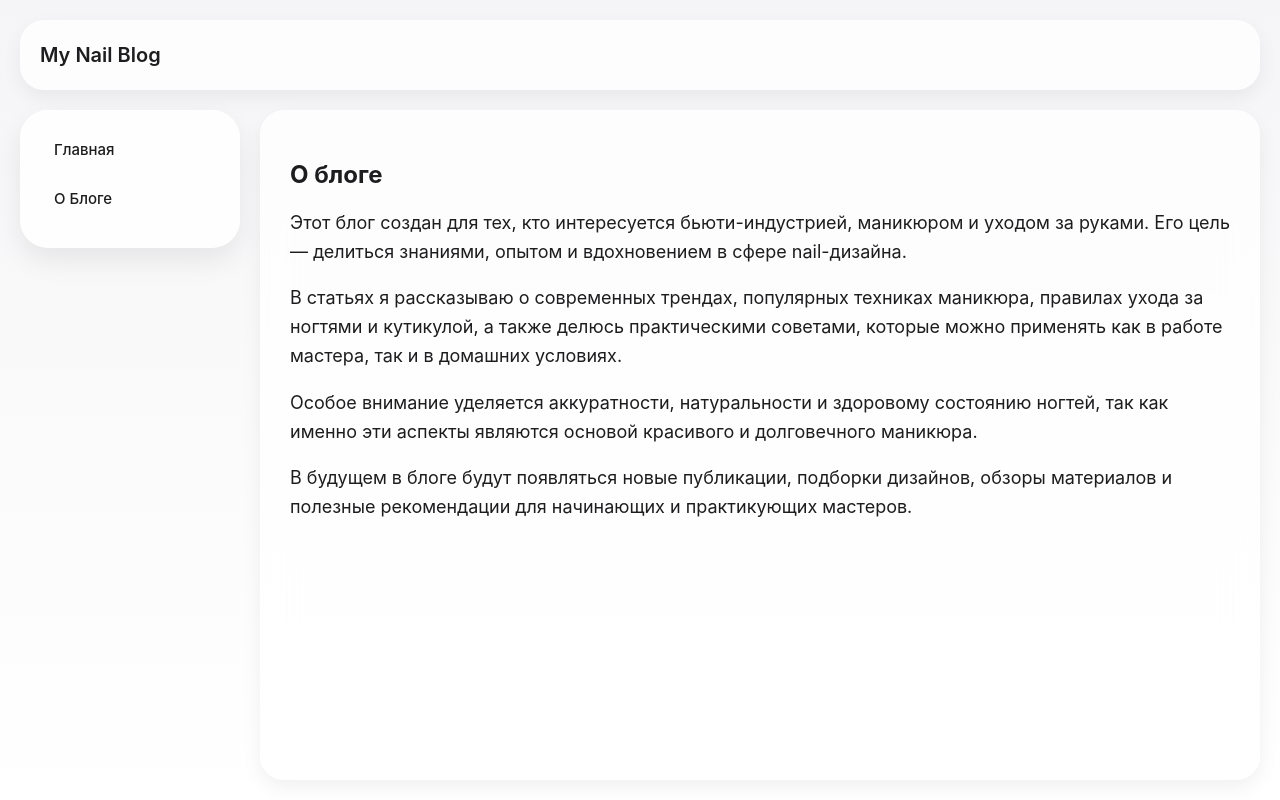
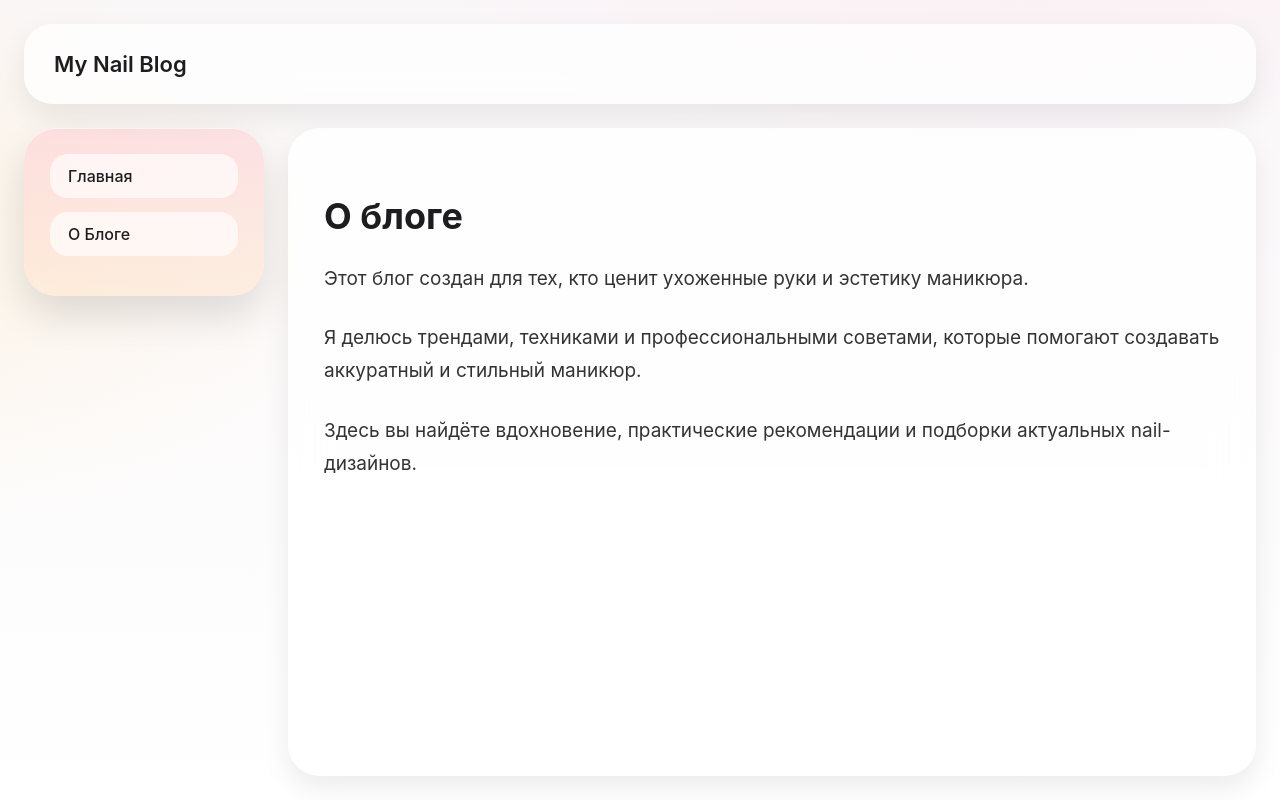
Before and after one commit to Nastyavilesov/first-django, a Django app: page /blog/ in a window 1280 px wide. Run offline with Django 5.2, Linux system fonts and the light colour scheme.

Commit message:
Правка дизайна

```diff
--- a/nails18/static/css/base.css
+++ b/nails18/static/css/base.css
@@ -1,13 +1,16 @@
 * {
     box-sizing: border-box;
-    font-family: -apple-system, BlinkMacSystemFont, "San Francisco",
-               "Segoe UI", sans-serif;
+    font-family: -apple-system, BlinkMacSystemFont, "Segoe UI", sans-serif;
 }
 
 body {
     margin: 0;
-    background: linear-gradient(180deg, #f5f5f7, #ffffff);
     color: #1d1d1f;
+
+    background:
+        radial-gradient(1200px 600px at 80% -200px, #ffd1dc55, transparent 60%),
+        radial-gradient(1000px 500px at -200px 30%, #ffe5b455, transparent 60%),
+        linear-gradient(180deg, #faf7f9, #ffffff);
 }
 
 .container {
@@ -16,43 +19,46 @@ body {
     grid-template-areas:
         "header header"
         "sidebar content";
-    grid-template-columns: 220px 1fr;
-    grid-template-rows: 70px 1fr;
-    gap: 20px;
-    padding: 20px;
+    grid-template-columns: 240px 1fr;
+    grid-template-rows: 80px 1fr;
+    gap: 24px;
+    padding: 24px;
 }
 
 .header {
     grid-area: header;
     display: flex;
     align-items: center;
-    gap: 12px;
-    padding: 0 20px;
-    border-radius: 24px;
+    padding: 0 30px;
+    border-radius: 28px;
+
     background: rgba(255,255,255,0.75);
-    backdrop-filter: blur(18px);
-    box-shadow: 0 8px 20px rgba(0,0,0,0.06);
+    backdrop-filter: blur(20px);
+    box-shadow: 0 12px 30px rgba(0,0,0,0.08);
 }
 
 .site-name {
-    font-size: 20px;
+    font-size: 22px;
     font-weight: 600;
 }
 
 .sidebar {
     grid-area: sidebar;
-    padding: 20px;
-    border-radius: 28px;
+    padding: 26px;
+    border-radius: 32px;
 
-    background: rgba(255,255,255,0.85);
-    backdrop-filter: blur(20px);
+    background: linear-gradient(
+        180deg,
+        rgba(255,182,193,0.35),
+        rgba(255,218,185,0.35)
+    );
 
     box-shadow:
-        0 12px 28px rgba(0,0,0,0.08),
+        0 20px 40px rgba(0,0,0,0.12),
         inset 0 1px 0 rgba(255,255,255,0.6);
 
     position: sticky;
-    top: 20px;
+    top: 24px;
     height: fit-content;
 }
 
@@ -63,47 +69,33 @@ body {
 }
 
 .menu li {
-    margin-bottom: 10px;
+    margin-bottom: 14px;
 }
 
 .menu a {
     display: block;
-    padding: 10px 14px;
-    border-radius: 14px;
+    padding: 12px 18px;
+    border-radius: 18px;
 
     text-decoration: none;
+    font-weight: 500;
     color: #1d1d1f;
-    font-weight: 500;
-    font-size: 15px;
 
-    transition: background 0.25s ease,
-                color 0.25s ease,
-                transform 0.15s ease;
+    background: rgba(255,255,255,0.65);
+    transition: all 0.25s ease;
 }
 
 .menu a:hover {
-    background: rgba(0, 122, 255, 0.10);
-    color: #007aff;
-}
-
-.menu a:active {
-    transform: scale(0.97);
-}
-
-.menu a:visited {
-    color: #1d1d1f;
-}
-
-.menu a:focus {
-    outline: none;
-    box-shadow: 0 0 0 2px rgba(0,122,255,0.25);
+    background: #ffffff;
+    transform: translateX(4px);
 }
 
 .content {
     grid-area: content;
-    padding: 30px;
-    border-radius: 24px;
-    background: rgba(255,255,255,0.75);
-    backdrop-filter: blur(18px);
-    box-shadow: 0 8px 20px rgba(0,0,0,0.06);
+    padding: 36px;
+    border-radius: 32px;
+
+    background: rgba(255,255,255,0.8);
+    backdrop-filter: blur(20px);
+    box-shadow: 0 12px 28px rgba(0,0,0,0.08);
 }
--- a/nails18/static/css/blog.css
+++ b/nails18/static/css/blog.css
@@ -1,4 +1,11 @@
-p {
-    font-size: 18px;
-    line-height: 1.6;
+.page-title {
+    font-size: 36px;
+    margin-bottom: 24px;
 }
+
+.intro-text {
+    font-size: 19px;
+    line-height: 1.75;
+    margin-bottom: 26px;
+    color: #333;
+}
--- a/nails18/templates/base.html
+++ b/nails18/templates/base.html
@@ -6,7 +6,6 @@
     <meta charset="UTF-8">
 
     <link rel="stylesheet" href="{% static 'css/base.css' %}">
-
     {% block page_css %}{% endblock %}
 
     <title>{{ title }}</title>
@@ -15,11 +14,11 @@
 
 <div class="container">
 
-    <header class="header item">
+    <header class="header">
         <span class="site-name">My Nail Blog</span>
     </header>
 
-    <aside class="sidebar item">
+    <aside class="sidebar">
         <ul class="menu">
             {% for key, value in menu.items %}
                 <li><a href="{{ value }}">{{ key }}</a></li>
@@ -27,7 +26,7 @@
         </ul>
     </aside>
 
-    <main class="content item">
+    <main class="content">
         {% block content %}{% endblock %}
     </main>
 
--- a/nails18/templates/blogPage.html
+++ b/nails18/templates/blogPage.html
@@ -10,30 +10,17 @@
 <h2 class="page-title">О блоге</h2>
 
 <p class="intro-text">
-        Этот блог создан для тех, кто интересуется бьюти-индустрией,
-        маникюром и уходом за руками. Его цель — делиться знаниями,
-        опытом и вдохновением в сфере nail-дизайна.
+    Этот блог создан для тех, кто ценит ухоженные руки и эстетику маникюра.
 </p>
 
 <p class="intro-text">
-        В статьях я рассказываю о современных трендах,
-        популярных техниках маникюра, правилах ухода за ногтями
-        и кутикулой, а также делюсь практическими советами,
-        которые можно применять как в работе мастера,
-        так и в домашних условиях.
+    Я делюсь трендами, техниками и профессиональными советами,
+    которые помогают создавать аккуратный и стильный маникюр.
 </p>
 
 <p class="intro-text">
-        Особое внимание уделяется аккуратности,
-        натуральности и здоровому состоянию ногтей,
-        так как именно эти аспекты являются основой
-        красивого и долговечного маникюра.
-    </p>
-
-    <p class="intro-text">
-        В будущем в блоге будут появляться новые публикации,
-        подборки дизайнов, обзоры материалов и полезные рекомендации
-        для начинающих и практикующих мастеров.
+    Здесь вы найдёте вдохновение, практические рекомендации
+    и подборки актуальных nail-дизайнов.
 </p>
 
 {% endblock %}
--- a/nails18/templates/postPage.html
+++ b/nails18/templates/postPage.html
@@ -8,15 +8,12 @@
 {% block content %}
 
 <article class="post">
-
     <h2>{{ post.title }}</h2>
-
     <img src="{% static post.image %}" class="post-image">
 
     <div class="post-text">
         {{ post.content|linebreaks }}
     </div>
-
 </article>
 
 {% endblock %}
```
Also changed, not shown: nails18/static/css/index.css (+34 -37 lines), nails18/static/css/post.css (+14 -8 lines), nails18/templates/index.html (+6 -18 lines), nails18/static/imgs/banner.jpeg (deleted), nails18/static/imgs/banner.jpg (added), nails18/static/imgs/nails1.jpeg (deleted), nails18/static/imgs/nails1.jpg (added), nails18/static/imgs/nails2.jpeg (deleted), nails18/static/imgs/nails2.jpg (added). Lines whose indentation alone changed are shown as unchanged.
